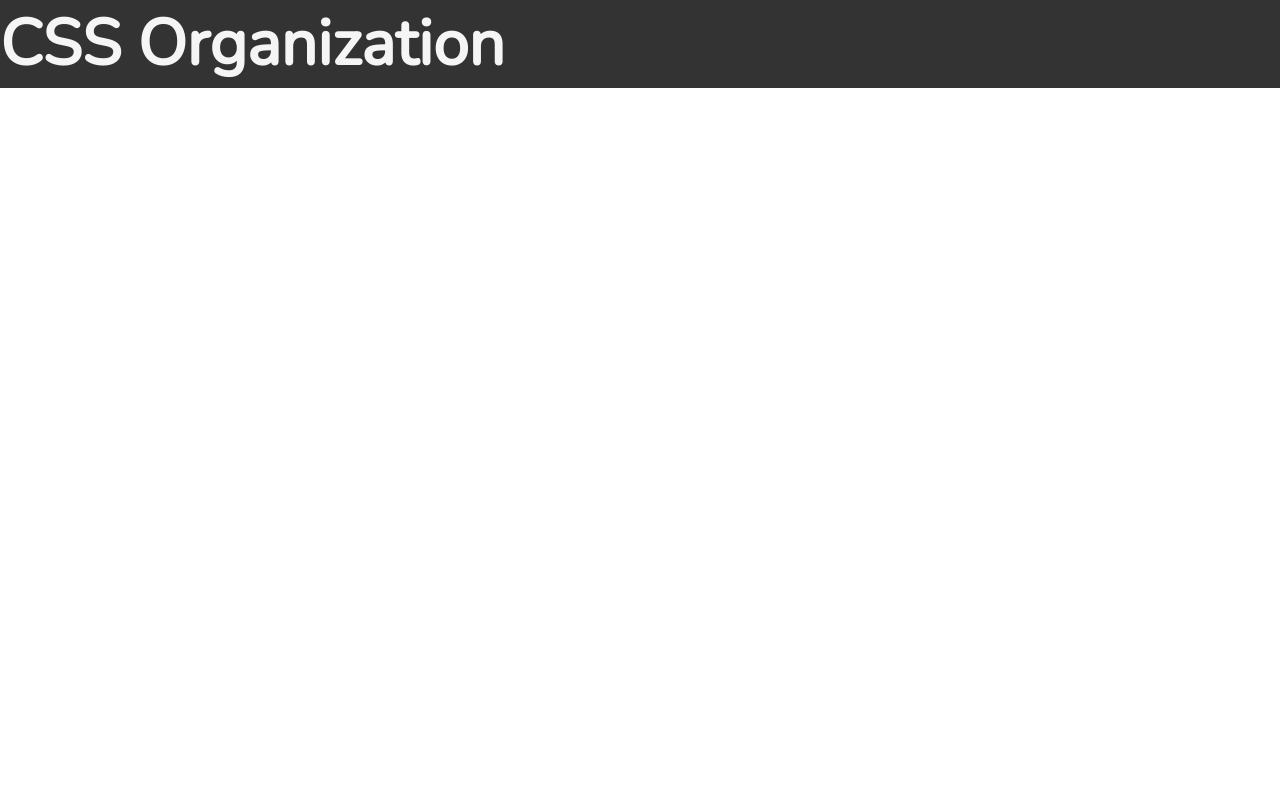
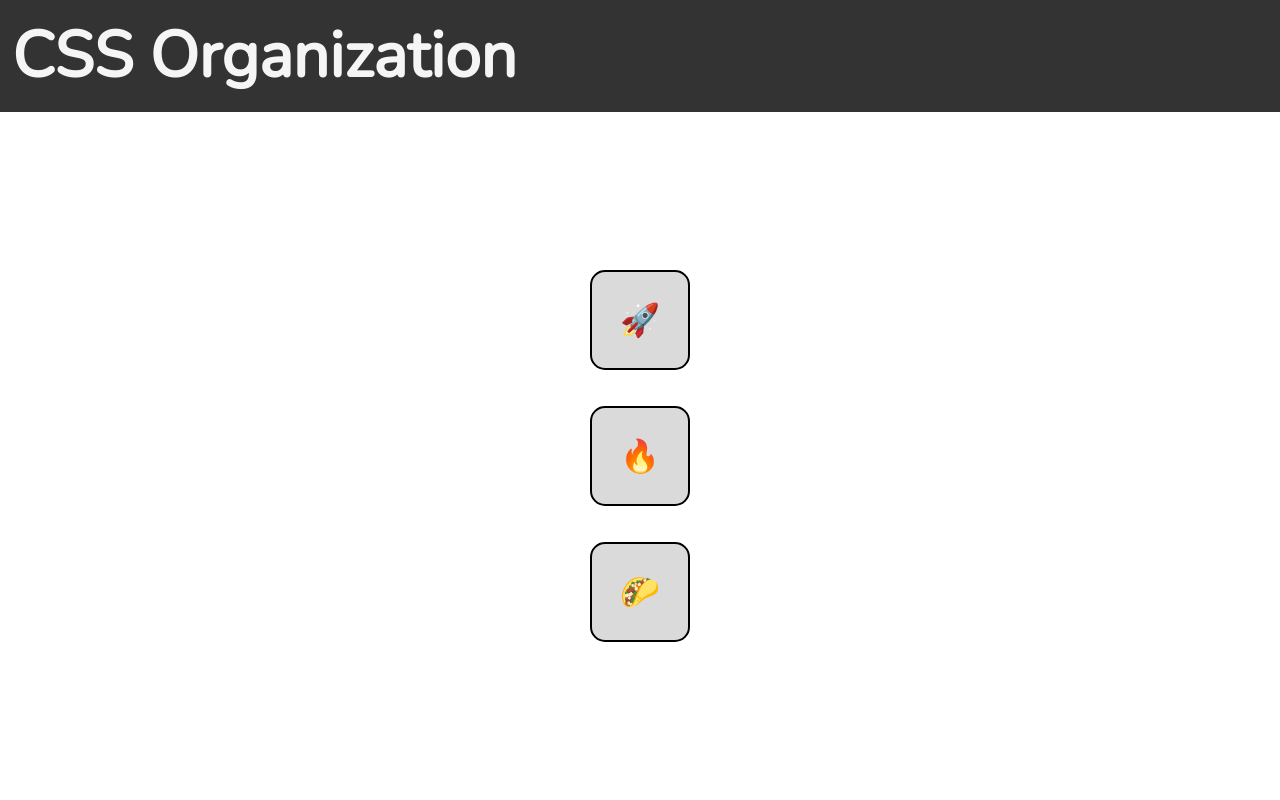
Before and after one commit to midcenturydude7/css-learning, a plain HTML site: page 23-lesson/index.html in a window 1280 px wide. Drawn offline with nearby package versions, Linux system fonts and the light colour scheme; a web font is replaced by a local one.

Commit message:
Updated content

```diff
--- a/23-lesson/css/styles.css
+++ b/23-lesson/css/styles.css
@@ -9,17 +9,41 @@
 :root {
   --HEADER-BGCOLOR: #333;
   --HEADER-COLOR: whitesmoke;
+  --PADDING: 0.75rem;
 }
 
 body {
   font-size: 2rem;
   font-family: 'Nunito', sans-serif;
+  min-height: 100vh;
+  display: flex;
+  flex-flow: column nowrap;
 }
 
 header {
   background-color: var(--HEADER-BGCOLOR);
+  padding: var(--PADDING);
 }
 
 header h1 {
   color: var(--HEADER-COLOR);
 }
+
+main {
+  flex-grow: 1;
+  display: flex;
+  flex-flow: column nowrap;
+  justify-content: center;
+  align-items: center;
+  gap: 2.25rem;
+}
+
+div {
+  width: 100px;
+  height: 100px;
+  border: 2px solid #000;
+  display: grid;
+  place-content: center;
+  border-radius: 15px;
+  background-color: rgb(219, 218, 218);
+}
--- a/23-lesson/index.html
+++ b/23-lesson/index.html
@@ -11,5 +11,12 @@
   <header>
     <h1>CSS Organization</h1>
   </header>
+
+  <main>
+    <div class="square">🚀</div>
+    <div class="square">🔥</div>
+    <div class="square animate">🌮</div>
+  </main>
+
 </body>
 </html>
```
Also changed, not shown: 1 other file.
